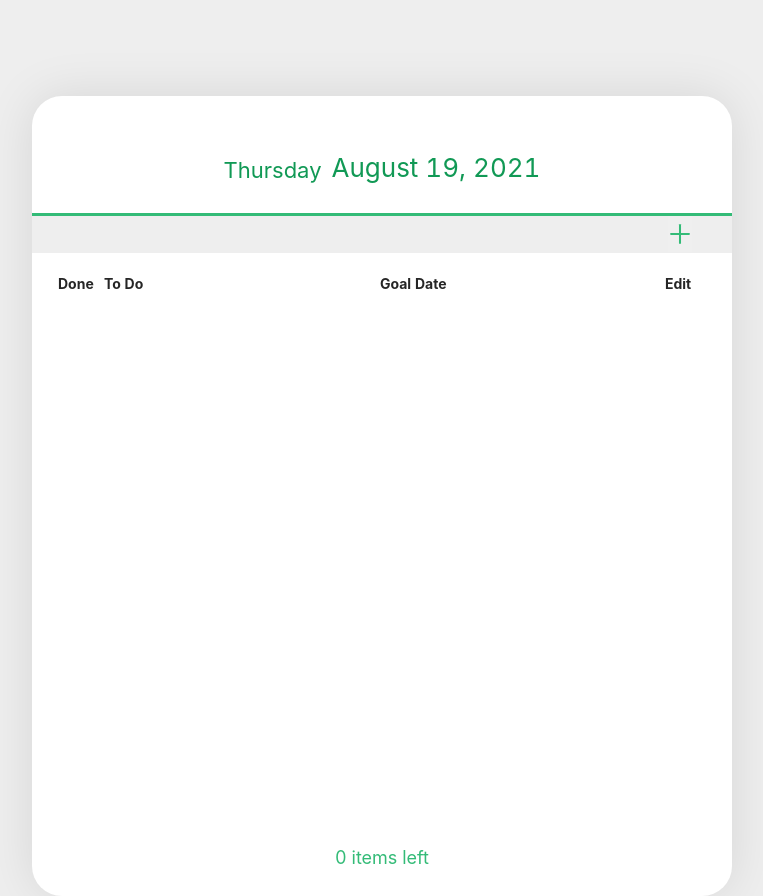
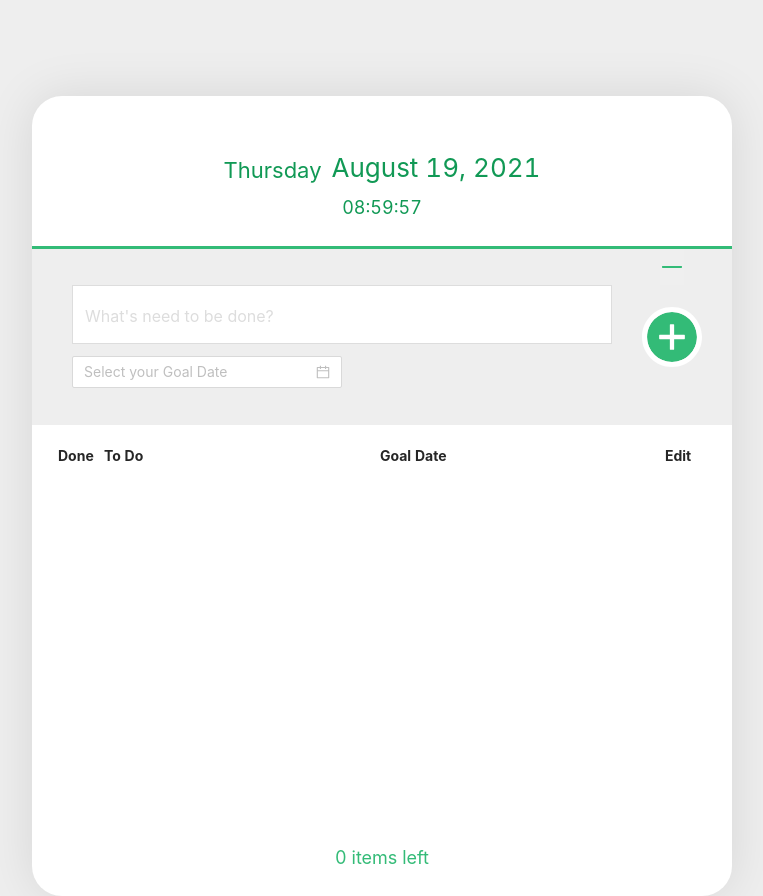
Before and after one commit to mukjo96/SolarConnect-Todo, a React (Create React App) app: page / in a window 1280 px wide. Shown: the whole page, without its empty margins (258-1021 px from the left). Built offline with nearby package versions, Linux system fonts and the light colour scheme.

Commit message:
fix: 스타일 수정, 날짜 표시 변경

```diff
--- a/src/components/todo/template/create/TodoCreate.tsx
+++ b/src/components/todo/template/create/TodoCreate.tsx
@@ -38,7 +38,7 @@ const FoldContainer = styled.div`
 const FoldButton = styled.button`
     padding: 0;
     height: 36px;
-    margin-right: 40px;
+    margin-right: 48px;
     border: none;
     font-size: 24px;
     color: #33bb77;
@@ -50,7 +50,6 @@ const InsertFormPositioner = styled.div`
 `;
 
 const InsertForm = styled.form<{ open: boolean }>`
-    /* display: ${(props) => (props.open ? "flex" : "none")}; */
     display: flex;
     align-items: center;
     justify-content: space-between;
@@ -90,7 +89,7 @@ const TodoCreate = ({
     createTodo,
     incrementNextId,
 }: TodoCreateProps) => {
-    const [open, setOpen] = useState(false);
+    const [open, setOpen] = useState(true);
     const [value, setValue] = useState({
         text: "",
         goalDate: "",
@@ -102,9 +101,16 @@ const TodoCreate = ({
     const handleDateChange = (value: Moment | null, dateString: string) =>
         setValue((prev) => ({ ...prev, goalDate: dateString }));
 
+    const validateText = (text: string) => {
+        if (!text) return "내용을 입력해주세요";
+        if (!text.trim()) return "내용을 입력해주세요";
+        if (text.length > 200) return "내용은 200자 이하로 작성해주세요.";
+        return "success";
+    };
+
     const handleSubmit = (e: React.FormEvent<HTMLFormElement>) => {
         e.preventDefault(); // 새로고침 방지
-        if (value.text) {
+        if (validateText(value.text) === "success") {
             createTodo({
                 id: nextId,
                 text: value.text,
@@ -113,15 +119,15 @@ const TodoCreate = ({
             });
             incrementNextId(); // nextId 하나 증가
             setValue({ text: "", goalDate: "" }); // input 초기화
+            setOpen(false); // open 닫기
         } else {
-            error();
+            error(validateText(value.text));
         }
-        setOpen(false); // open 닫기
     };
 
-    function error() {
+    function error(text: string) {
         Modal.error({
-            content: "내용을 입력해주세요.",
+            content: text,
         });
     }
 
--- a/src/components/todo/template/head/TodoHead.tsx
+++ b/src/components/todo/template/head/TodoHead.tsx
@@ -1,12 +1,19 @@
-import React from "react";
+import React, { useEffect, useState } from "react";
 import styled from "styled-components";
 
 const TodoHeadBlock = styled.div`
     display: flex;
+    flex-direction: column;
     justify-content: center;
+    align-items: center;
     padding-top: 52px;
     padding-bottom: 24px;
     border-bottom: 3px solid #33bb77;
+`;
+
+const DateBlock = styled.div`
+    display: flex;
+    justify-content: center;
 `;
 
 const DateText = styled.div`
@@ -17,6 +24,12 @@ const DateText = styled.div`
 
 const DayText = styled.div`
     font-size: 22px;
+    color: #119955;
+    padding-top: 5px;
+`;
+
+const TimeText = styled.div`
+    font-size: 18px;
     color: #119955;
     padding-top: 5px;
 `;
@@ -40,11 +53,22 @@ const TodoHead = () => {
         month: "long",
         day: "numeric",
     });
+    const [nowTime, setNowTime] = useState("");
+    useEffect(() => {
+        const timer = setInterval(
+            () => setNowTime(nowDate.toTimeString()),
+            1000
+        );
+        return () => clearInterval(timer);
+    });
 
     return (
         <TodoHeadBlock>
-            <DayText>{weekName[weekDayNumber]}</DayText>
-            <DateText>{dateString}</DateText>
+            <DateBlock>
+                <DayText>{weekName[weekDayNumber]}</DayText>
+                <DateText>{dateString}</DateText>
+            </DateBlock>
+            <TimeText>{nowTime.substr(0, 8)}</TimeText>
         </TodoHeadBlock>
     );
 };
--- a/src/components/todo/template/list/item/TodoItem.tsx
+++ b/src/components/todo/template/list/item/TodoItem.tsx
@@ -1,10 +1,10 @@
 import { CheckOutlined, DeleteOutlined, EditOutlined } from "@ant-design/icons";
 import { Itodo } from "components/todo/TodoService";
-import React, { useState } from "react";
+import React, { useEffect, useRef, useState } from "react";
 import styled, { css } from "styled-components";
 import { Modal } from "antd";
 import moment, { Moment } from "moment";
-import "moment/locale/ko";
+
 import InputForm from "../../create/InputForm";
 
 const Remove = styled.div`
@@ -48,16 +48,19 @@ const CheckCircle = styled.div<{ done: boolean }>`
         `}
 `;
 
-const Text = styled.div<{ done: boolean }>`
+const Text = styled.div<{ done: boolean; isOverflow?: boolean }>`
     flex: 1;
     font-size: 16px;
     color: #119955;
+    overflow: hidden;
+    text-overflow: ellipsis;
     ${(props) =>
         props.done &&
         css`
             color: #ced4da;
             text-decoration: line-through;
         `}
+    cursor: ${(props) => props.isOverflow && "pointer"};
 `;
 
 const BeforeDate = styled.span`
@@ -80,17 +83,24 @@ const TodoItem = ({
     const [showDeleteModal, setShowDeleteModal] = useState(false);
     const [showEditModal, setShowEditModal] = useState(false);
     const [editValue, setEditValue] = useState(todo);
+    const [isOverflow, setIsOverflow] = useState(false);
+    const textRef = useRef<HTMLInputElement>(null);
     const { text, done } = todo;
     const goalMoment = moment(todo.goalDate, "YYYY-MM-DD");
     const goalDate = todo.goalDate ? (
         goalMoment.diff(moment(), "days") > 0 ? (
-            goalMoment.fromNow()
+            goalMoment.format("ddd MMMM D, YYYY")
         ) : (
-            <BeforeDate>{goalMoment.fromNow()}</BeforeDate>
+            <BeforeDate>{goalMoment.format("ddd MMMM D, YYYY")}</BeforeDate>
         )
     ) : (
         ""
     );
+
+    useEffect(() => {
+        const { current } = textRef;
+        current && setIsOverflow(isEllipsisActive(textRef.current));
+    }, [textRef]);
 
     const handleToggle = () => {
         toggleTodo(todo.id);
@@ -106,17 +116,42 @@ const TodoItem = ({
         setShowEditModal(false);
     };
 
+    const isEllipsisActive = (ref: HTMLInputElement | null) => {
+        if (ref) {
+            return ref.offsetWidth < ref.scrollWidth;
+        }
+        return false;
+    };
+
     const handleTextChange = (e: React.ChangeEvent<HTMLInputElement>) =>
         setEditValue((prev) => ({ ...prev, text: e.target.value }));
     const handleDateChange = (value: Moment | null, dateString: string) =>
         setEditValue((prev) => ({ ...prev, goalDate: dateString }));
+
+    function ellipsisModal(text: string) {
+        Modal.info({
+            title: "View More",
+            content: text,
+        });
+    }
+
+    const handleTextClick = () => {
+        isOverflow && ellipsisModal(text);
+    };
 
     return (
         <TodoItemBlock>
             <CheckCircle done={done} onClick={handleToggle}>
                 {done && <CheckOutlined />}
             </CheckCircle>
-            <Text done={done}>{text}</Text>
+            <Text
+                done={done}
+                ref={textRef}
+                onClick={handleTextClick}
+                isOverflow={isOverflow}
+            >
+                {text}
+            </Text>
             <Text done={done}>{goalDate}</Text>
             <Edit onClick={() => setShowEditModal(true)}>
                 <EditOutlined />
--- a/src/index.js
+++ b/src/index.js
@@ -6,9 +6,11 @@ import App from "./App";
 const GlobalStyle = createGlobalStyle`
   body {
     background: #eeeeee;
+    height: auto;
   }
 
 
+  //ant-design component
   .ant-btn {
     :hover, :focus{
       color: #119955 !important;
```
